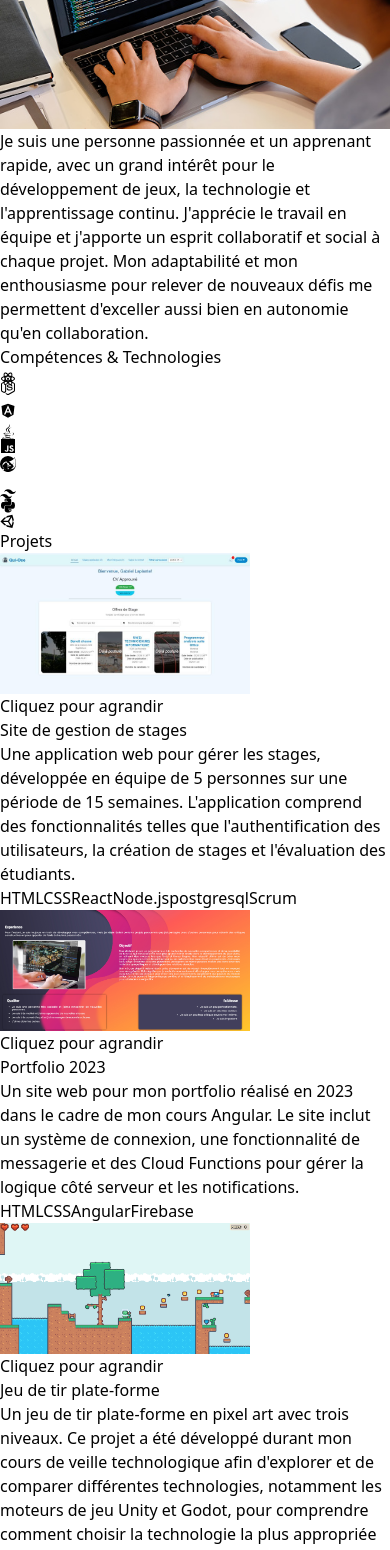
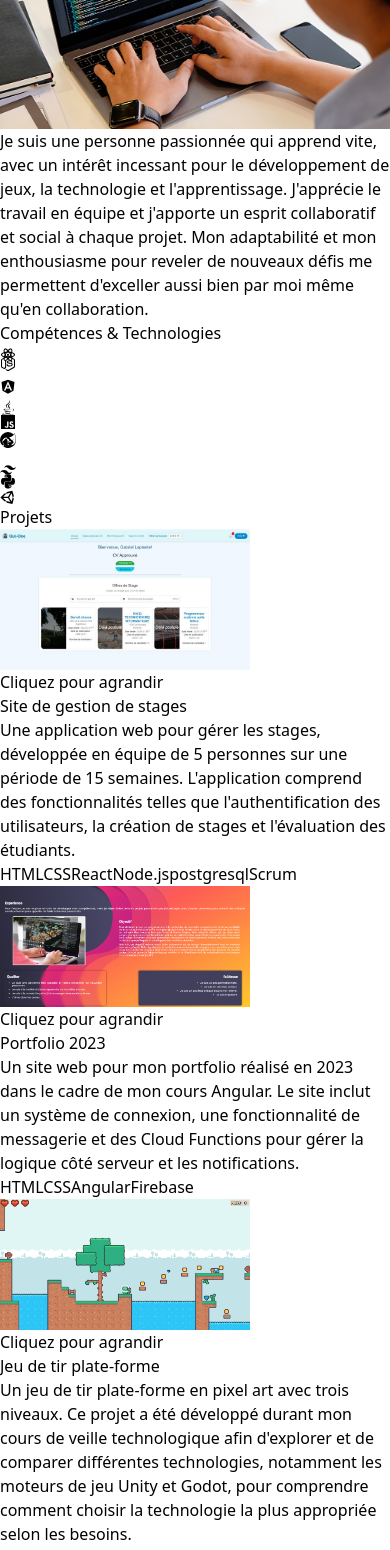
Before and after one commit to Niseiyen1607/Portfolio-2025, a React (Vite) app in the folder portfolio/: page / in a window 390 px wide. Shown: the part 980-2530 px from the top of the page. Built offline with nearby package versions, Linux system fonts and the light colour scheme.

Commit message:
Correction du responsive

```diff
--- a/portfolio/src/components/Hero.jsx
+++ b/portfolio/src/components/Hero.jsx
@@ -49,12 +49,12 @@ const Hero = () => {
                     </div>
                 </div>
                 <div className="w-full lg:w-1/2 lg:p-8">
-                    <div className="flex justify-center relative">
+                    <div className="flex justify-center relative lg:justify-end">
                         <motion.div
                             initial={{ x:100, scale: 0, opacity: 0 }}
                             animate={{ x: 0, scale: 1, opacity: 1 }}
                             transition={{ delay: 1, duration: 1.2 }}
-                            className="absolute inset-0 flex items-center justify-center"
+                            className="absolute inset-0 flex items-center justify-center lg:justify-end"
                         >
                             <motion.div
                                 animate={{
--- a/portfolio/src/components/Projects.jsx
+++ b/portfolio/src/components/Projects.jsx
@@ -56,6 +56,7 @@ const Projects = () => {
                         >
                             <h6 className="mb-2 font-semibold">{t(project.title)}</h6>
                             <p className="mb-4 text-neutral-400">{t(project.description)}</p>
+                            <div className="flex flex-wrap">
                                 {project.technologies.map((technology, index) => (
                                     <span
                                         key={index}
@@ -64,6 +65,7 @@ const Projects = () => {
                                         {technology}
                                     </span>
                                 ))}
+                            </div>
                         </motion.div>
                     </div>
                 ))}
--- a/portfolio/src/utils/locales/fr.json
+++ b/portfolio/src/utils/locales/fr.json
@@ -3,7 +3,7 @@
   "Summary": "Je suis un étudiant en informatique au collège André-Laurendeau, passionné par le développement de jeux et le développement web. Mon objectif est d'améliorer continuellement mes compétences et d'élargir mes connaissances en technologie, en relevant de nouveaux défis et en me tenant informé des dernières innovations.",
 
   "aboutTitle": "À propos de moi",
-  "aboutDescription": "Je suis une personne passionnée et un apprenant rapide, avec un grand intérêt pour le développement de jeux, la technologie et l'apprentissage continu. J'apprécie le travail en équipe et j'apporte un esprit collaboratif et social à chaque projet. Mon adaptabilité et mon enthousiasme pour relever de nouveaux défis me permettent d'exceller aussi bien en autonomie qu'en collaboration.",
+  "aboutDescription": "Je suis une personne passionnée qui apprend vite, avec un intérêt incessant pour le développement de jeux, la technologie et l'apprentissage. J'apprécie le travail en équipe et j'apporte un esprit collaboratif et social à chaque projet. Mon adaptabilité et mon enthousiasme pour reveler de nouveaux défis me permettent d'exceller aussi bien par moi même qu'en collaboration.",
 
   "technologiesTitle": "Compétences & Technologies",
 
```
Lines whose indentation alone changed are shown as unchanged.
